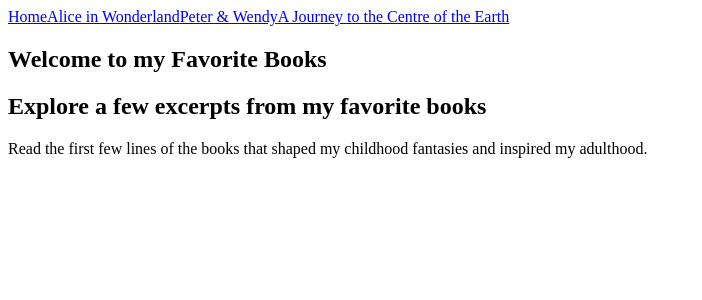
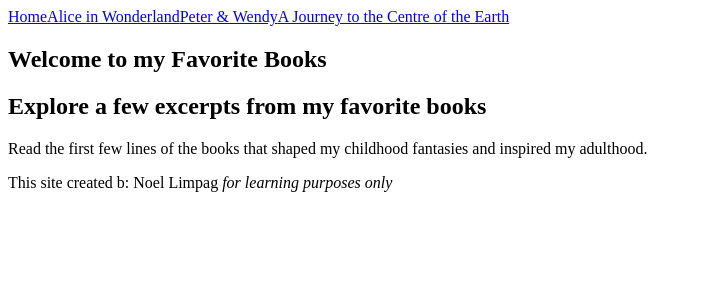
Before and after one commit to nlimpag07/nlimpag07.github.io, a Next.js app: page / in a window 1280 px wide. Shown: the top 300 px of the page, without its empty margins (0-702 px from the left). Built offline with nearby package versions, Linux system fonts and the light colour scheme.

Commit message:
updated index

```diff
--- a/pages/index.js
+++ b/pages/index.js
@@ -1,4 +1,4 @@
-import Navigation from '../components/Navigation';
+import Navigation from "../components/Navigation";
 
 const Home = () => (
   <article>
@@ -12,7 +12,13 @@ const Home = () => (
       <header>
         <h2>Explore a few excerpts from my favorite books</h2>
       </header>
-      <p>Read the first few lines of the books that shaped my childhood fantasies and inspired my adulthood.</p>
+      <p>
+        Read the first few lines of the books that shaped my childhood fantasies
+        and inspired my adulthood.
+      </p>
+      <p>
+        This site created b: Noel Limpag <i>for learning purposes only</i>
+      </p>
     </section>
   </article>
 );
```
